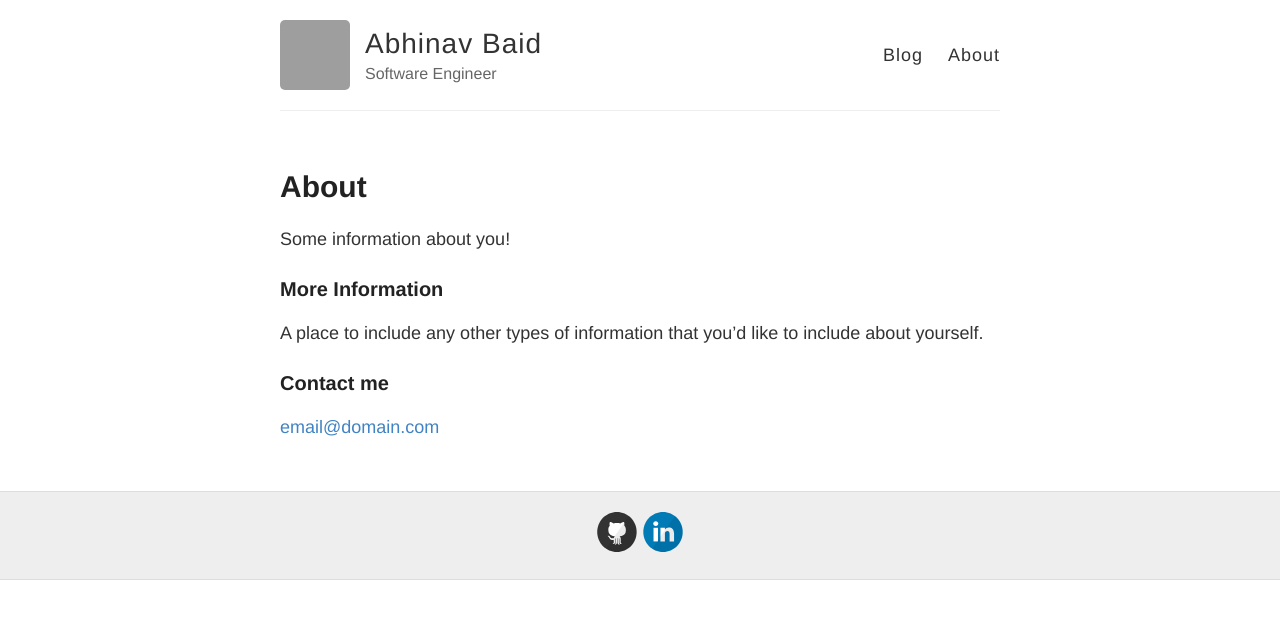
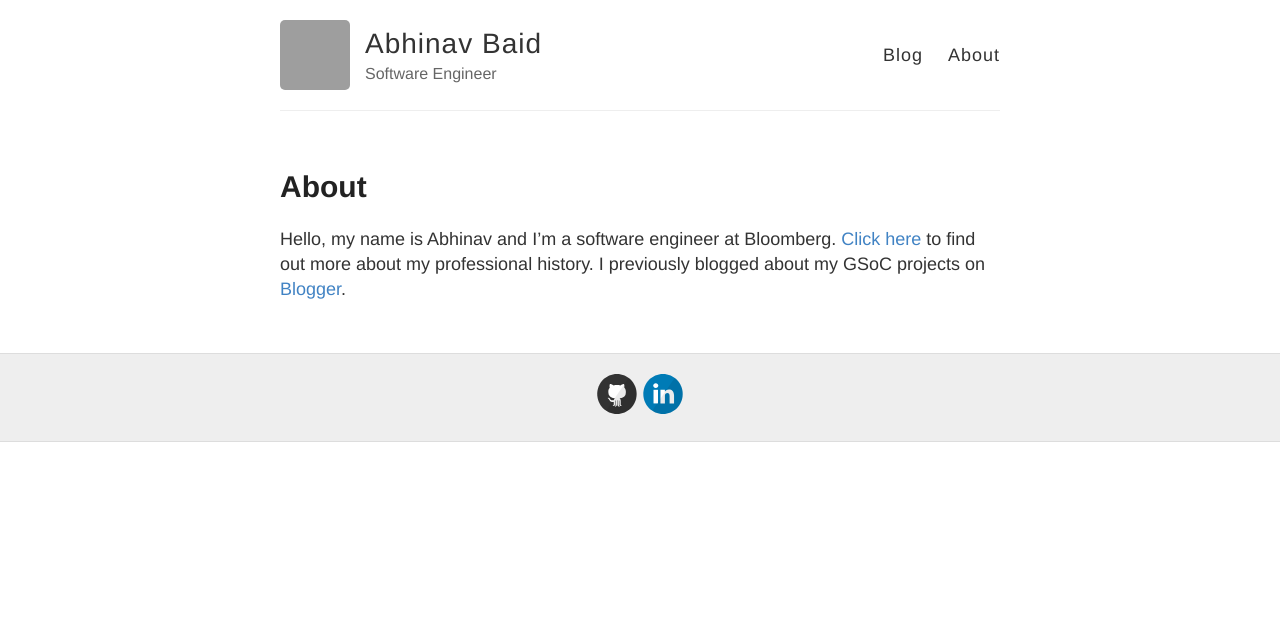
Before and after one commit to fandango-/fandango-.github.io, a Jekyll site: the page built from about.md, in a window 1280 px wide. Shown: the top 619 px of the page. Built offline with Jekyll 4.4.1, drawn with Linux system fonts in a browser that asks for light colours; grey boxes are pictures that could not be loaded.

Commit message:
Update about.md

```diff
--- a/about.md
+++ b/about.md
@@ -4,12 +4,4 @@ title: About
 permalink: /about/
 ---
 
-Some information about you!
-
-### More Information
-
-A place to include any other types of information that you'd like to include about yourself.
-
-### Contact me
-
-[email@domain.com](mailto:email@domain.com)
+Hello, my name is Abhinav and I'm a software engineer at Bloomberg. [Click here](https://www.linkedin.com/in/abhinav-baid) to find out more about my professional history. I previously blogged about my GSoC projects on [Blogger](http://fandangoing.blogspot.com/).
```
